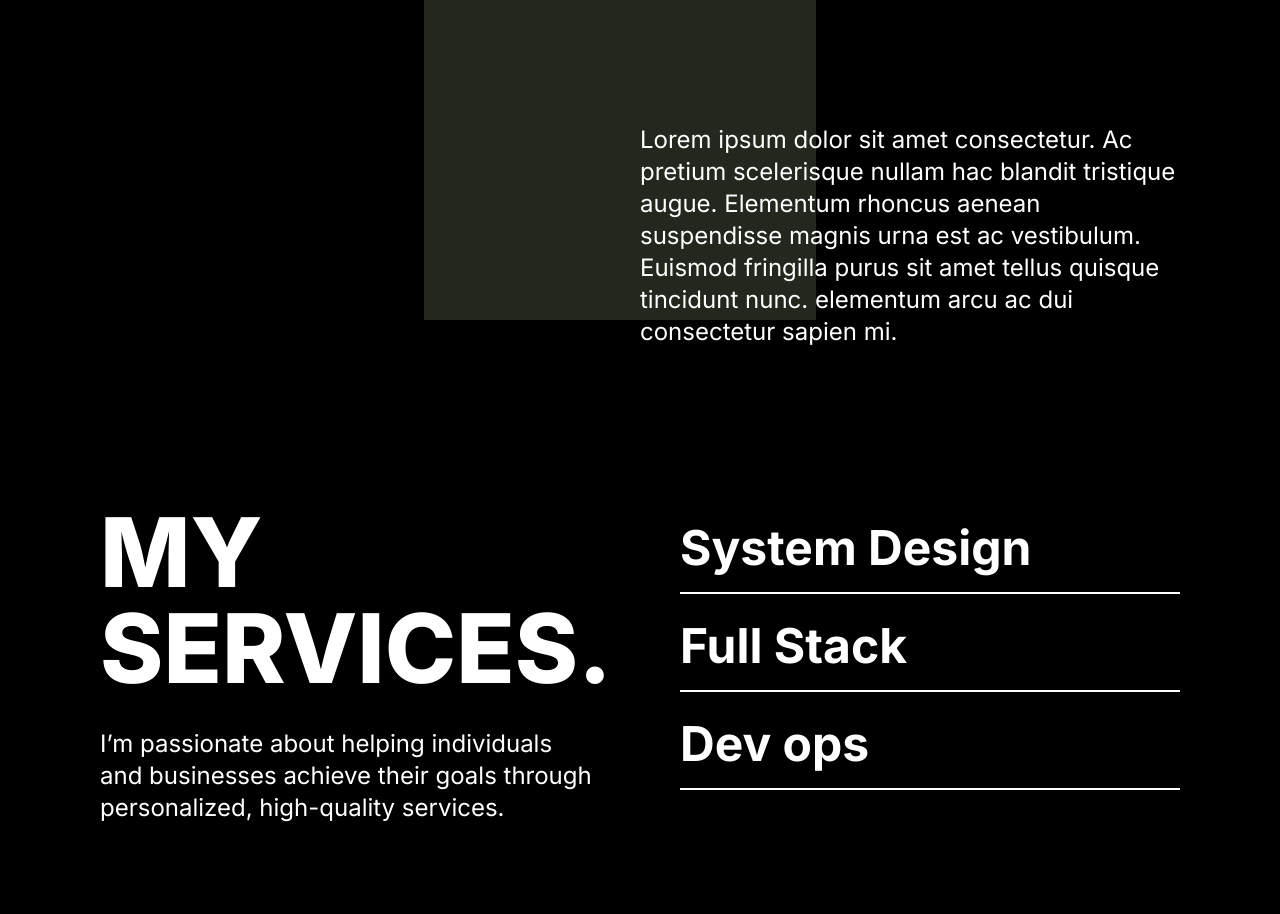
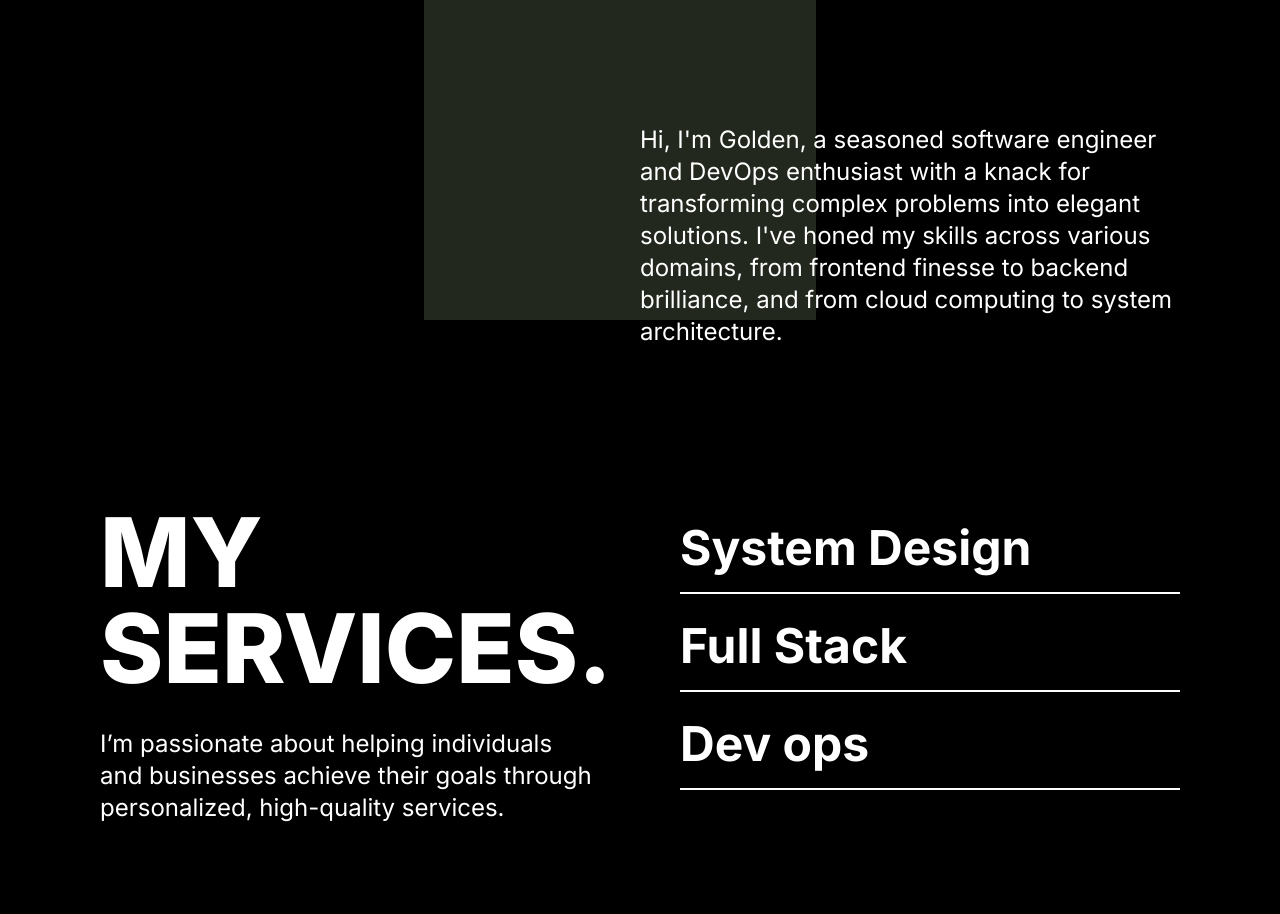
Before and after one commit to maceteligolden/maceteligolden.com, a Next.js app: page / in a window 1280 px wide. Shown: the part 1240-2154 px from the top of the page. Built offline with nearby package versions, Linux system fonts and the light colour scheme; a web font is replaced by a local one.

Commit message:
update:add about section text

```diff
--- a/src/app/about.tsx
+++ b/src/app/about.tsx
@@ -16,7 +16,7 @@ export default function AboutSection() {
                     <div className="absolute bottom-[100px] right-0 w-[50%] h-[20%] z-10">
                     <H4
                         color="#FFFFFF"
-                        text="Lorem ipsum dolor sit amet consectetur. Ac pretium scelerisque nullam hac blandit tristique augue.  Elementum rhoncus aenean suspendisse magnis urna est ac vestibulum. Euismod fringilla purus sit amet tellus quisque tincidunt nunc. elementum arcu ac dui consectetur sapien mi."
+                        text="Hi, I'm Golden, a seasoned software engineer and DevOps enthusiast with a knack for transforming complex problems into elegant solutions. I've honed my skills across various domains, from frontend finesse to backend brilliance, and from cloud computing to system architecture."
                     />
                     </div>
                 </div>
```
